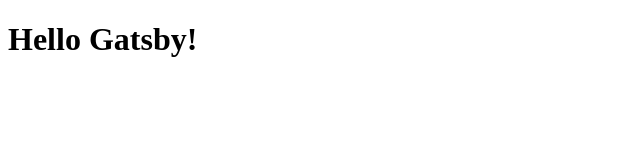
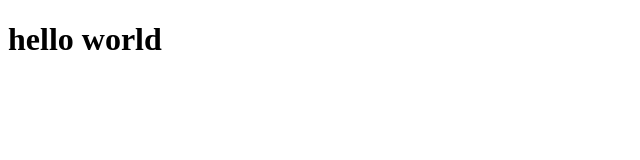
Before and after one commit to krnsk0/krnsk0_2_gatsby, a Gatsby site: page / in a window 1280 px wide. Shown: the whole page, without its empty margins (0-640 px from the left). Built offline with nearby package versions, Linux system fonts and the light colour scheme; Gatsby itself is replaced by a stand-in of ours.

Commit message:
test vercel deployment

```diff
--- a/src/pages/index.tsx
+++ b/src/pages/index.tsx
@@ -1,7 +1,7 @@
 import React, { FunctionComponent } from 'react';
 
 const Home: FunctionComponent = () => {
-  return <h1>Hello Gatsby!</h1>;
+  return <h1>hello world</h1>;
 };
 
 export default Home;
```
